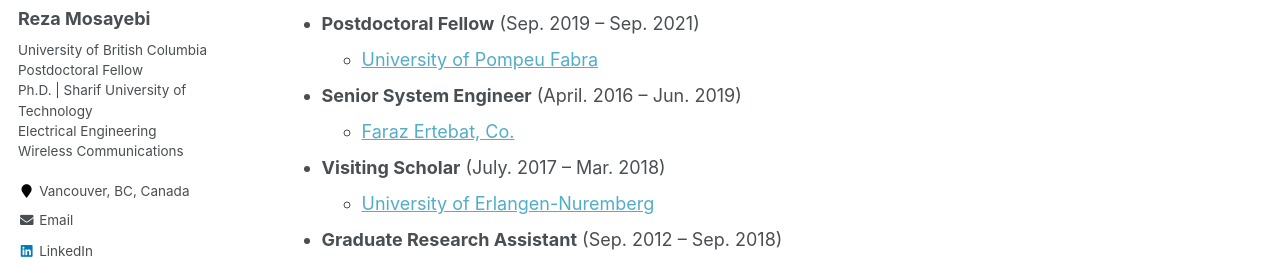
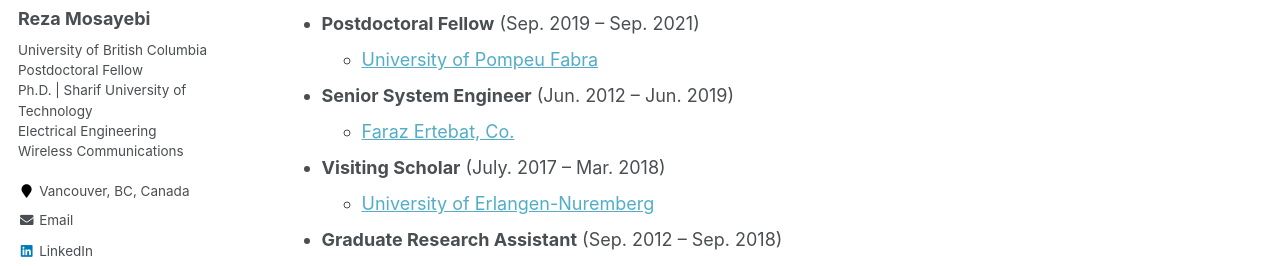
Before and after one commit to rmosayebi/rmosayebi.github.io, a Jekyll site: the page built from _pages/cv.md, in a window 1280 px wide and 900 px high, scrolled down 829 px. Shown: the part 175-441 px from the top of the window. Built offline with Jekyll 4.4.1, drawn with Linux system fonts in a browser that asks for light colours.

Commit message:
Initial commit

```diff
--- a/_pages/cv.md
+++ b/_pages/cv.md
@@ -37,7 +37,7 @@ Work experience
   * [University of British Columbia](https://https://www.ubc.ca/)
 * **Postdoctoral Fellow** (Sep. 2019 -- Sep. 2021)
   * [University of Pompeu Fabra](https://www.upf.edu/en/)
-* **Senior System Engineer** (April. 2016 -- Jun. 2019)
+* **Senior System Engineer** (Jun. 2012 -- Jun. 2019)
   * [Faraz Ertebat, Co.](https://farazcomm.com/?language=en)
 * **Visiting Scholar** (July. 2017 -- Mar. 2018)
   * [University of Erlangen-Nuremberg](https://www.fau.eu/n)
```
Also changed, not shown: 1 other file.
